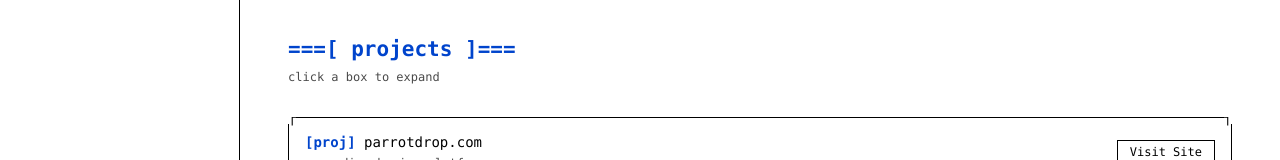
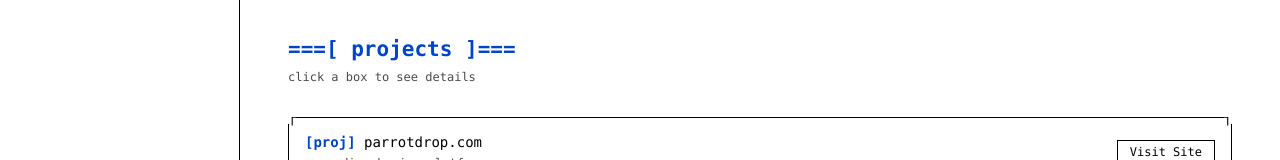
Before and after one commit to russelljoa/portfolio-site, a Next.js app in the folder frontend/: page / in a window 1280 px wide. Shown: the part 533-693 px from the top of the page. Built offline with nearby package versions, Linux system fonts and the light colour scheme.

Commit message:
Update page.js

```diff
--- a/frontend/src/app/page.js
+++ b/frontend/src/app/page.js
@@ -295,7 +295,7 @@ const SectionHeader = ({ title, showExpandHint = false }) => (
       {`===[ ${title} ]===`}
     </motion.h2>
     {showExpandHint && (
-      <p className="text-xs text-muted mt-2">click a box to expand</p>
+      <p className="text-xs text-muted mt-2">click a box to see details</p>
     )}
   </div>
 );
```
